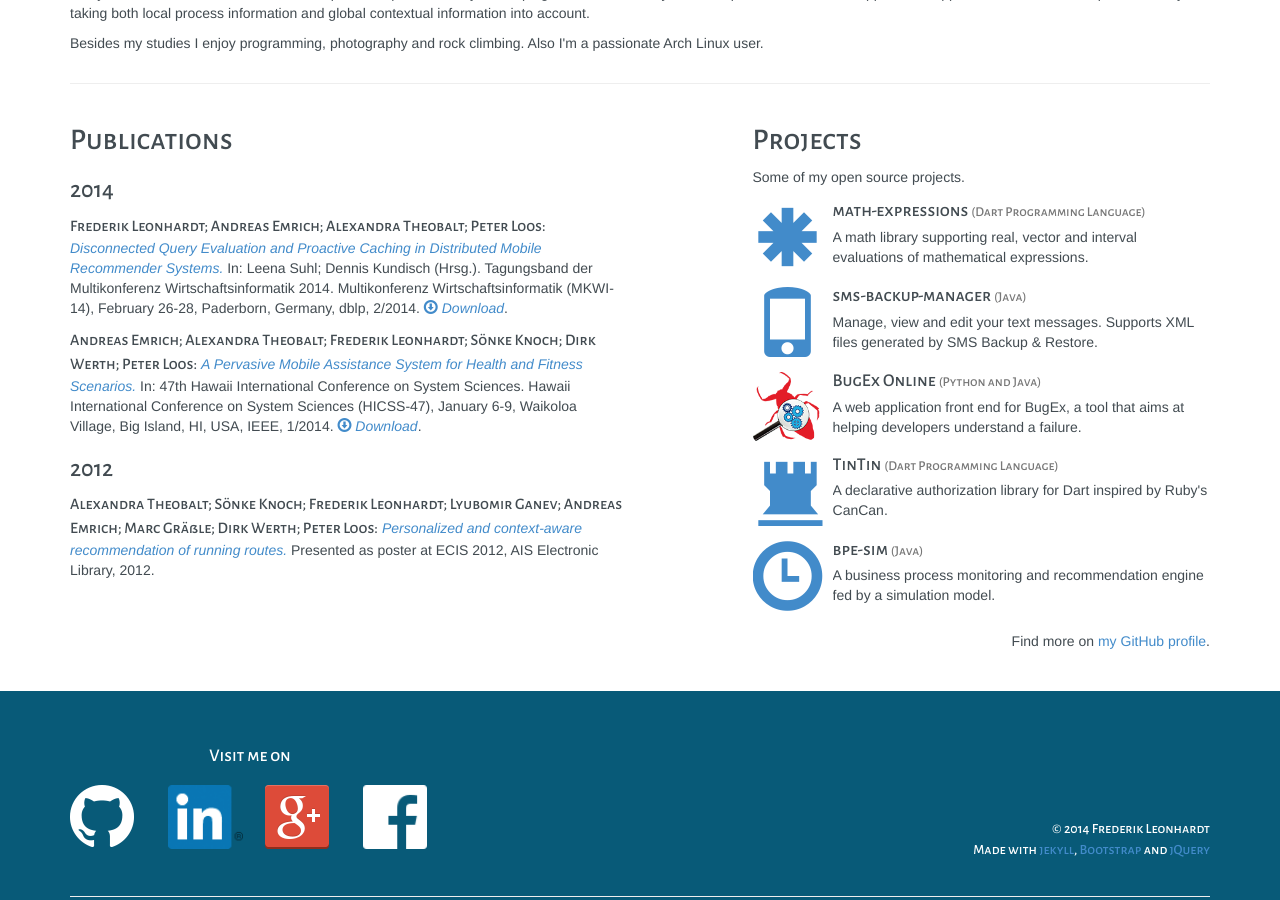
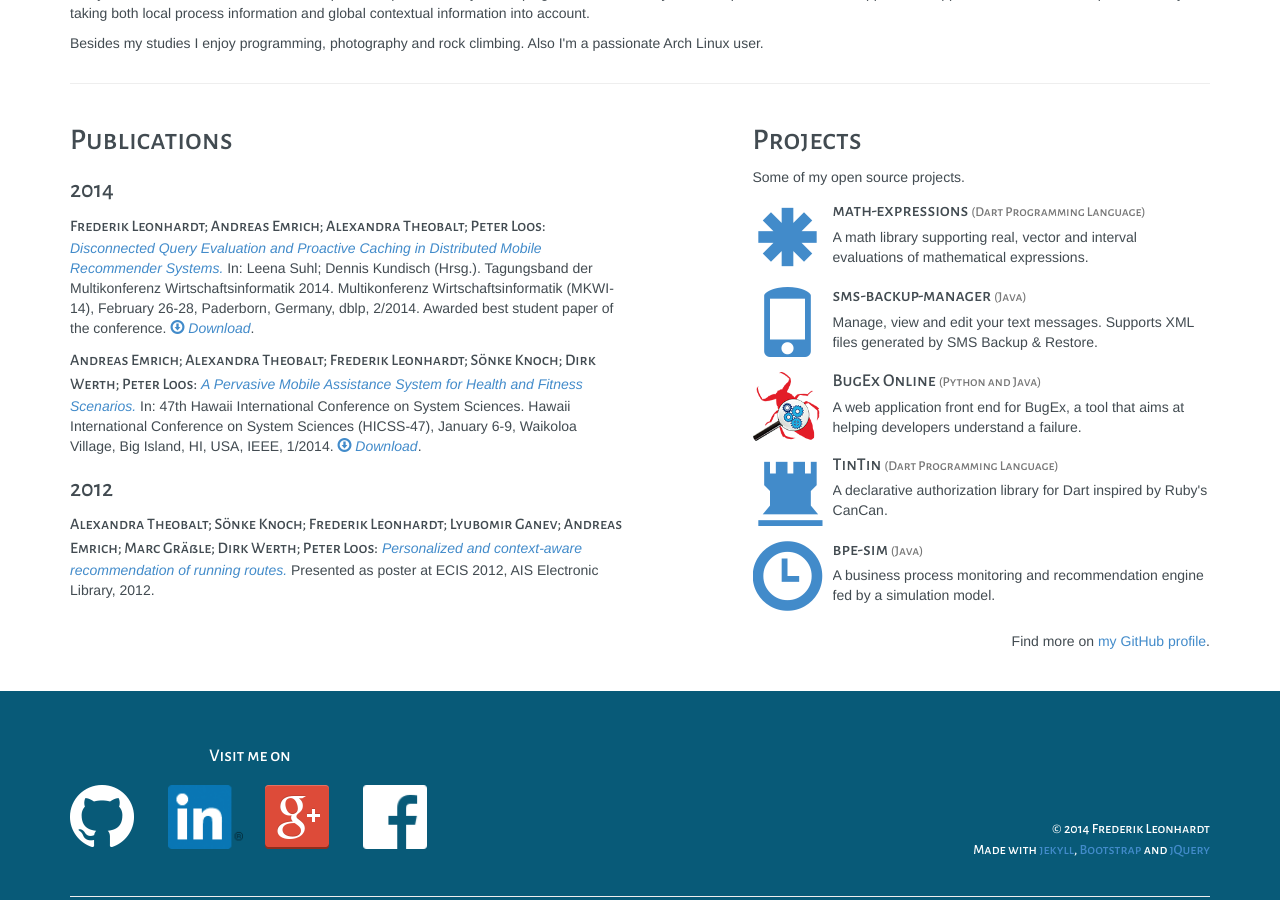
Before and after one commit to fkleon/fkleon.github.io, a Jekyll site: the page built from index.html, in a window 1280 px wide and 900 px high, scrolled down 579 px. Built offline with Jekyll 4.4.1, drawn with Linux system fonts in a browser that asks for light colours; nearby versions of some CDN libraries.

Commit message:
Text of publications should contain the dot, to align with projects.

```diff
--- a/_data/publications.yml
+++ b/_data/publications.yml
@@ -1,19 +1,19 @@
 - title: "Disconnected Query Evaluation and Proactive Caching in Distributed Mobile Recommender Systems"
   authors: "Frederik Leonhardt; Andreas Emrich; Alexandra Theobalt; Peter Loos"
-  text: "In: Leena Suhl; Dennis Kundisch (Hrsg.). Tagungsband der Multikonferenz Wirtschaftsinformatik 2014. Multikonferenz Wirtschaftsinformatik (MKWI-14), February 26-28, Paderborn, Germany, dblp, 2/2014"
+  text: "In: Leena Suhl; Dennis Kundisch (Hrsg.). Tagungsband der Multikonferenz Wirtschaftsinformatik 2014. Multikonferenz Wirtschaftsinformatik (MKWI-14), February 26-28, Paderborn, Germany, dblp, 2/2014. Awarded best student paper of the conference."
   url: http://www.dfki.de/web/forschung/publikationen?pubid=7224
   download: /downloads/mkwi2014_CR.pdf
   year: 2014
 
 - title: "A Pervasive Mobile Assistance System for Health and Fitness Scenarios"
   authors: "Andreas Emrich; Alexandra Theobalt; Frederik Leonhardt; Sönke Knoch; Dirk Werth; Peter Loos"
-  text: "In: 47th Hawaii International Conference on System Sciences. Hawaii International Conference on System Sciences (HICSS-47), January 6-9, Waikoloa Village, Big Island, HI, USA, IEEE, 1/2014"
+  text: "In: 47th Hawaii International Conference on System Sciences. Hawaii International Conference on System Sciences (HICSS-47), January 6-9, Waikoloa Village, Big Island, HI, USA, IEEE, 1/2014."
   url: http://www.dfki.de/web/forschung/publikationen?pubid=7000
   download: /downloads/hicss2014_CR.pdf
   year: 2014
 
 - title: "Personalized and context-aware recommendation of running routes"
   authors: "Alexandra Theobalt; Sönke Knoch; Frederik Leonhardt; Lyubomir Ganev; Andreas Emrich; Marc Gräßle; Dirk Werth; Peter Loos"
-  text: "Presented as poster at ECIS 2012, AIS Electronic Library, 2012"
+  text: "Presented as poster at ECIS 2012, AIS Electronic Library, 2012."
   url: http://www.dfki.de/web/forschung/publikationen?pubid=6498
   year: 2012
--- a/index.html
+++ b/index.html
@@ -32,7 +32,7 @@ pos: 1
                 <p>
                     <span class="text-alegreya">{{ publication.authors }}:</span>
                     <a href="{{ publication.url }}">{{ publication.title }}.</a>
-                    {{ publication.text }}.
+                    {{ publication.text }}
                     {% if publication.download %}
                         <a href ="{{ publication.download | prepend: site.baseurl }}"><span class="glyphicon glyphicon-download"></span> Download</a>.
                     {% endif %}
```
